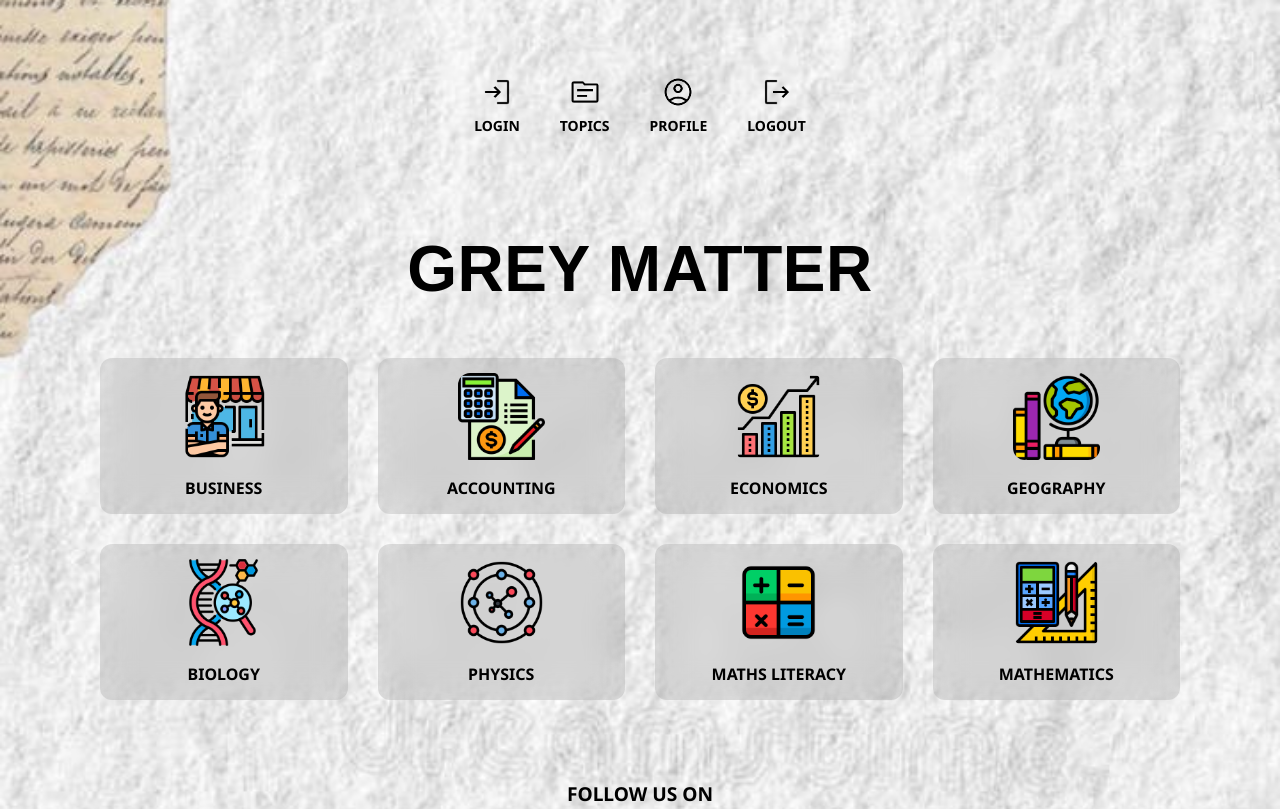
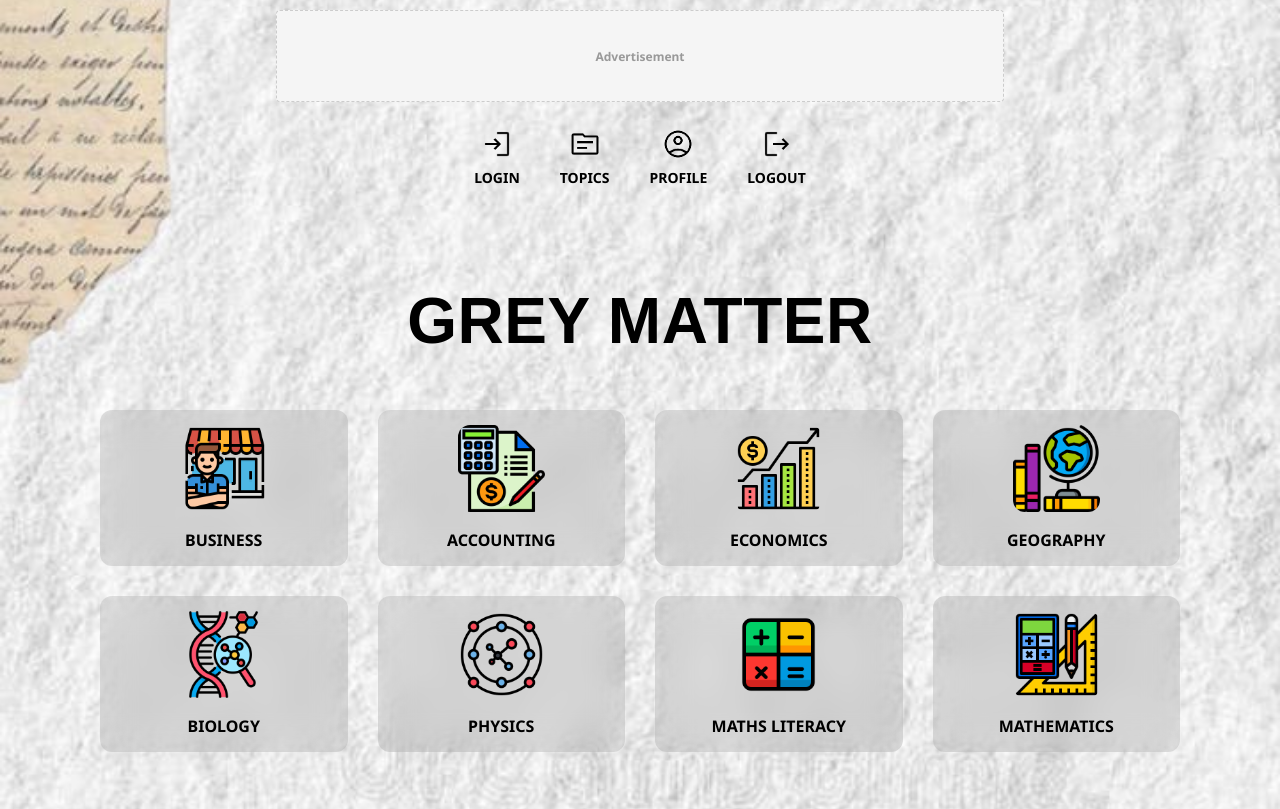
Before and after one commit to NoAutoYves/grey-matter, a React (Vite) app: page / in a window 1280 px wide. Shown: the top 809 px of the page. Built offline with nearby package versions, Linux system fonts and the light colour scheme; no server answers; a web font is replaced by a local one.

Commit message:
Added ad placeholder to landing page and adjusted spacing for ad placement. New css for ad placeholder Removed extra spacing above nav and in other sections to accommodate ad placement without pushing content down too much. Import new ad css into main.css

```diff
--- a/src/pages/LandingPage.jsx
+++ b/src/pages/LandingPage.jsx
@@ -33,6 +33,13 @@ function LandingPage(){
         <>
         <div className="index-page">
 
+        {/* AD DIV - ABOVE NAV */}
+        <div className="sponsor-container sponsor-top">
+            <div className="sponsor-placeholder">
+                Advertisement
+            </div>
+        </div>
+
         <nav className="landing-nav">
             <Link to="/login"><img src={loginIcon} alt="Login" className="nav-img"/>LOGIN</Link>
             <Link to="/subjects"><img src={subjectIcon} alt="Topics" className="nav-img"/>TOPICS</Link>
--- /dev/null
+++ b/src/styles/Ads.css
@@ -0,0 +1,28 @@
+.sponsor-container {
+    text-align: center;
+    margin: 10px auto;
+    overflow: hidden;
+    display: block;
+    width: 100%;
+    background-color: #f0f0f0;
+    border: 1px solid #ccc;
+}
+
+.sponsor-top {
+    max-width: 728px;
+    min-height: 90px;
+    background: #f5f5f5;
+    border: 1px dashed #ccc;
+    border-radius: 4px;
+}
+
+.sponsor-top .sponsor-placeholder {
+    width: 100%;
+    min-height: 90px;
+    display: flex;
+    align-items: center;
+    justify-content: center;
+    color: #999;
+    font-size: 12px;
+    padding: 10px;
+}
--- a/src/styles/Landing.css
+++ b/src/styles/Landing.css
@@ -51,7 +51,7 @@
     justify-content: center;
     gap: 24px;
     padding: 1rem;
-    margin-top: 40px;
+    margin-top: 0px;
     width: 100%;
     flex-wrap: wrap;
   }
@@ -201,7 +201,7 @@
     justify-content: center;
     gap: 30px;
     padding: 1rem;
-    margin-top: 40px;
+    margin-top: 0px;
     width: 100%;
     flex-wrap: wrap;
   }
@@ -353,7 +353,7 @@
     justify-content: center;
     gap: 40px;
     padding: 1rem;
-    margin-top: 60px;
+    margin-top: 0px;
     width: 100%;
     flex-wrap: wrap;
   }
--- a/src/styles/main.css
+++ b/src/styles/main.css
@@ -10,3 +10,4 @@
 @import './Modal.css';
 @import './GlobalStyles.css';
 @import '../pages/admin/Admin.css';
+@import './Ads.css';
```
